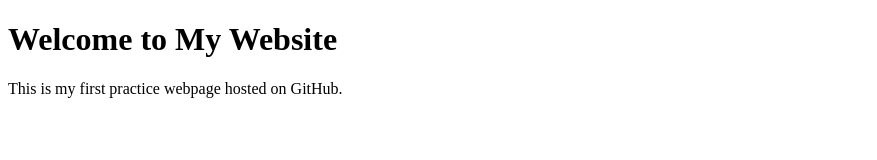
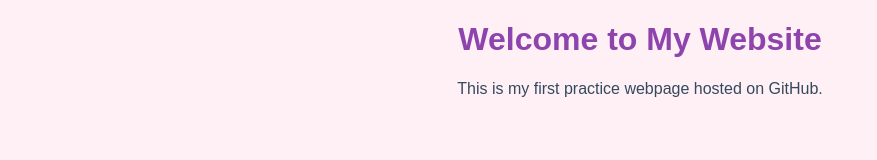
Before and after one commit to sriviji-r/my-website, a plain HTML site: page index.html in a window 1280 px wide. Shown: the whole page, without its empty margins (0-877 px from the left). Drawn offline with Linux system fonts and the light colour scheme.

Commit message:
Add files via upload

```diff
--- a/index.html
+++ b/index.html
@@ -1,8 +1,22 @@
-<!-- index.html -->
 <!DOCTYPE html>
 <html>
 <head>
     <title>My First Website</title>
+    <style>
+        body {
+            background-color: #fff0f5;
+            text-align: center;
+            font-family: Arial;
+        }
+
+        h1 {
+            color: #8e44ad;
+        }
+
+        p {
+            color: #34495e;
+        }
+    </style>
 </head>
 <body>
     <h1>Welcome to My Website</h1>
```
